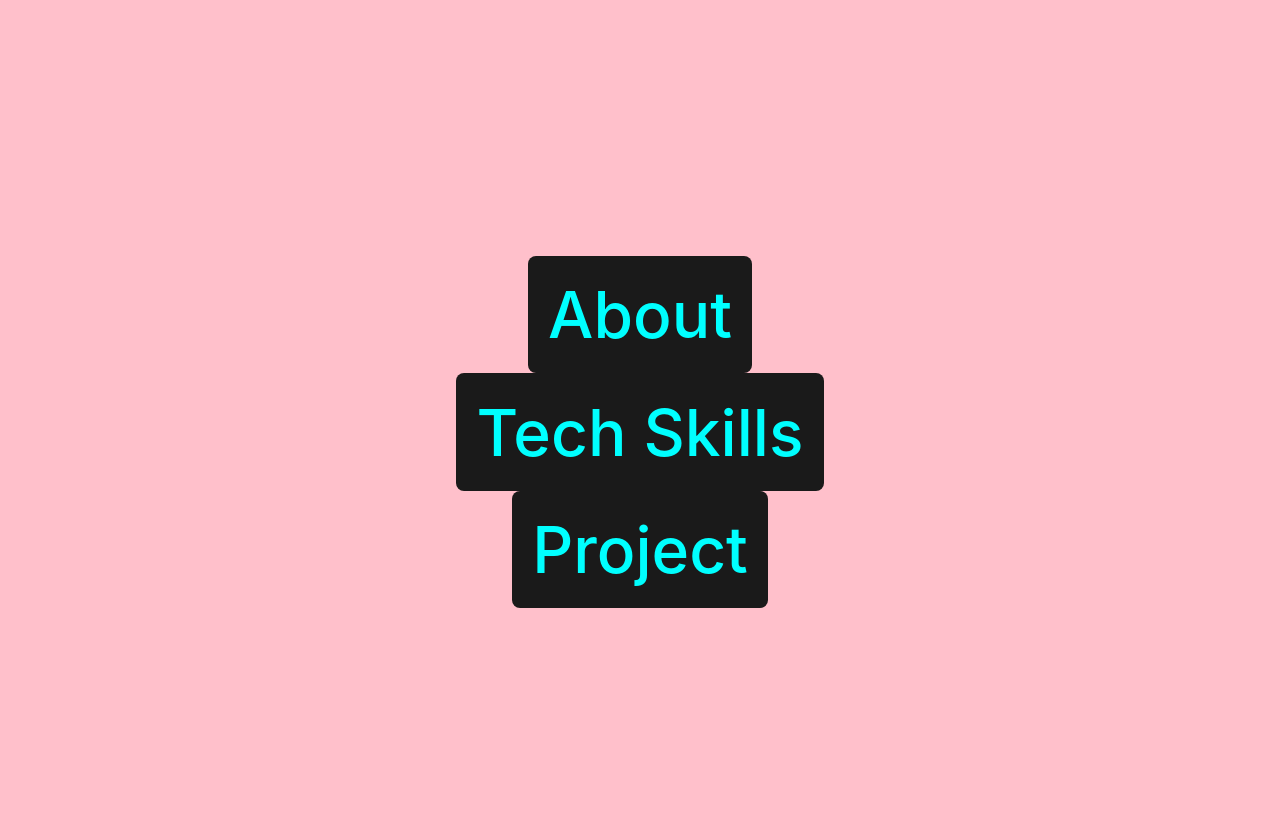
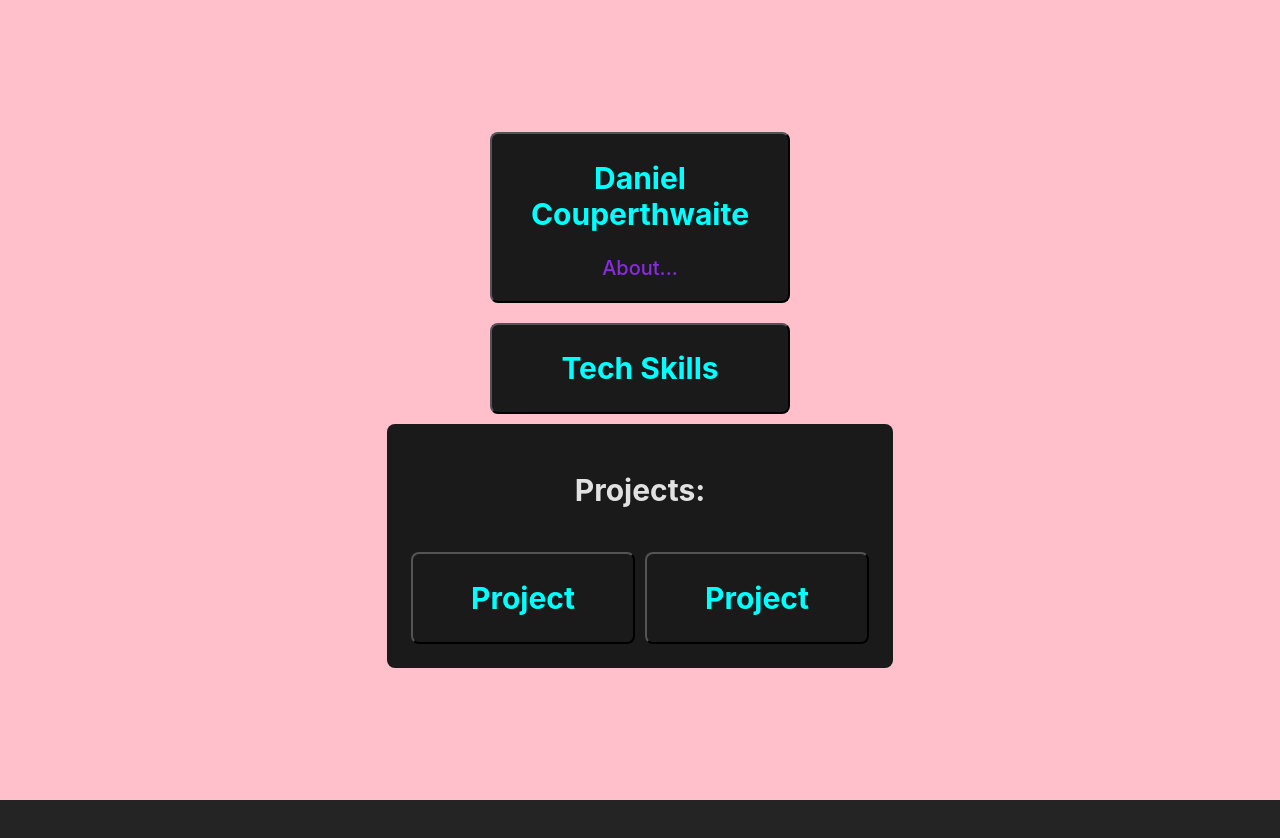
Before and after one commit to DanielCouperthwaite/urban-health, a React (Vite) app: page /home in a window 1280 px wide. Shown: the top 838 px of the page. After the commit the page ends 800 px from the top, so only its background shows below. Built offline with nearby package versions, Linux system fonts and the light colour scheme.

Commit message:
add styling to project home page links

```diff
--- a/src/Home/About/About.jsx
+++ b/src/Home/About/About.jsx
@@ -8,6 +8,7 @@ export default function About () {
 
             <p>About goes here</p>
 
+
         </>
     )
 }
--- a/src/Home/Home.css
+++ b/src/Home/Home.css
@@ -9,11 +9,34 @@ h1 {
     color: blueviolet;
 }
 
+h2 {
+    font-size: 30px;
+}
+
 p {
     color: blueviolet;
+    font-size: 20px;
 }
 
 button {
     color: aqua;
     size: 1em;
+    width: 4em;
+    margin: 5px;
 }
+
+.projects {
+    border-radius: 8px;
+    margin: 5px;
+    padding: 0.3em 0.3em;
+    background-color: #1a1a1a;
+    font-size: 1em;
+    font-weight: 500;
+    font-family: inherit;
+    /* width: 4.7em;
+    size: 1em; */
+  }
+
+.project-button {
+    width: 3.5em;
+}
--- a/src/Home/Home.jsx
+++ b/src/Home/Home.jsx
@@ -6,23 +6,56 @@ export default function Home () {
 
     return (
         <>
-            <body>
+            <div>
 
                 <div>
                     <div>
-                        <Link className="link" to="/about"><button>About</button>   </Link>
+                        <Link to="/about">
+                            <button>
+                                <h2>Daniel Couperthwaite</h2>
+                                <p>About...</p>
+                            </button>
+                        </Link>
                     </div>
 
                     <div>
-                        <Link className="link" to="/tech"><button>Tech Skills</button>   </Link>
+                        <Link to="/tech">
+                            <button>
+                                <h2>Tech Skills</h2>
+                            </button>
+                        </Link>
                     </div>
 
-                    <div>
-                        <Link className="link" to="/project"><button>Project</button>   </Link>
+                    <div >
+
+                        <div className='projects' >
+                            <h2>Projects:</h2>
+
+                            <Link  to="/project">
+                                <button className='project-button'>
+                                    <h2>Project</h2>
+                                </button>
+                            </Link>
+                            <Link to="/project">
+                                <button className='project-button'>
+                                    <h2>Project</h2>
+                                </button>
+                            </Link>
+
+                        </div>
+
+
+
+
+
+
+
+
+
                     </div>
                 </div>
 
-            </body>
+            </div>
         </>
     )
 }
--- a/src/index.css
+++ b/src/index.css
@@ -37,14 +37,14 @@ h1 {
 
 button {
   border-radius: 8px;
-  border: 1px solid transparent;
-  padding: 0.3em 0.3em;
+  /* padding: 0.3em 0.3em; */
   font-size: 1em;
   font-weight: 500;
   font-family: inherit;
   background-color: #1a1a1a;
   cursor: pointer;
   transition: border-color 0.25s;
+  width: 4.7em;
 }
 button:hover {
   border-color: #646cff;
```
